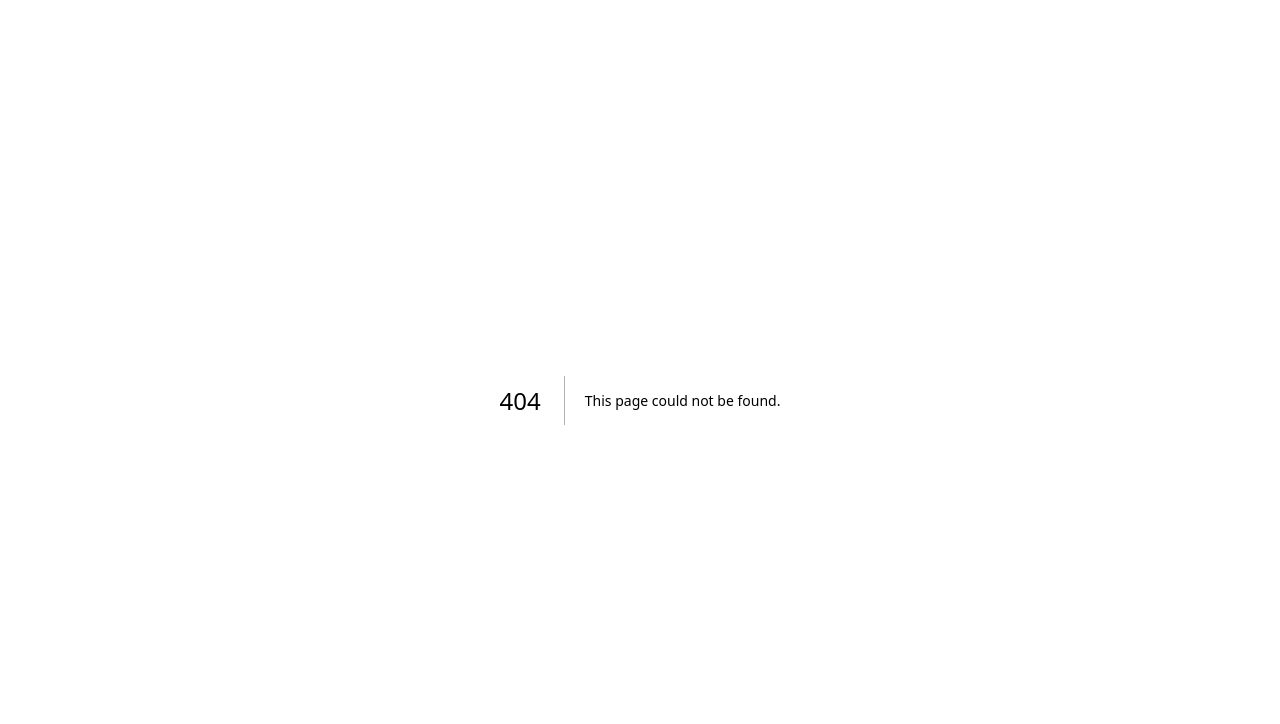
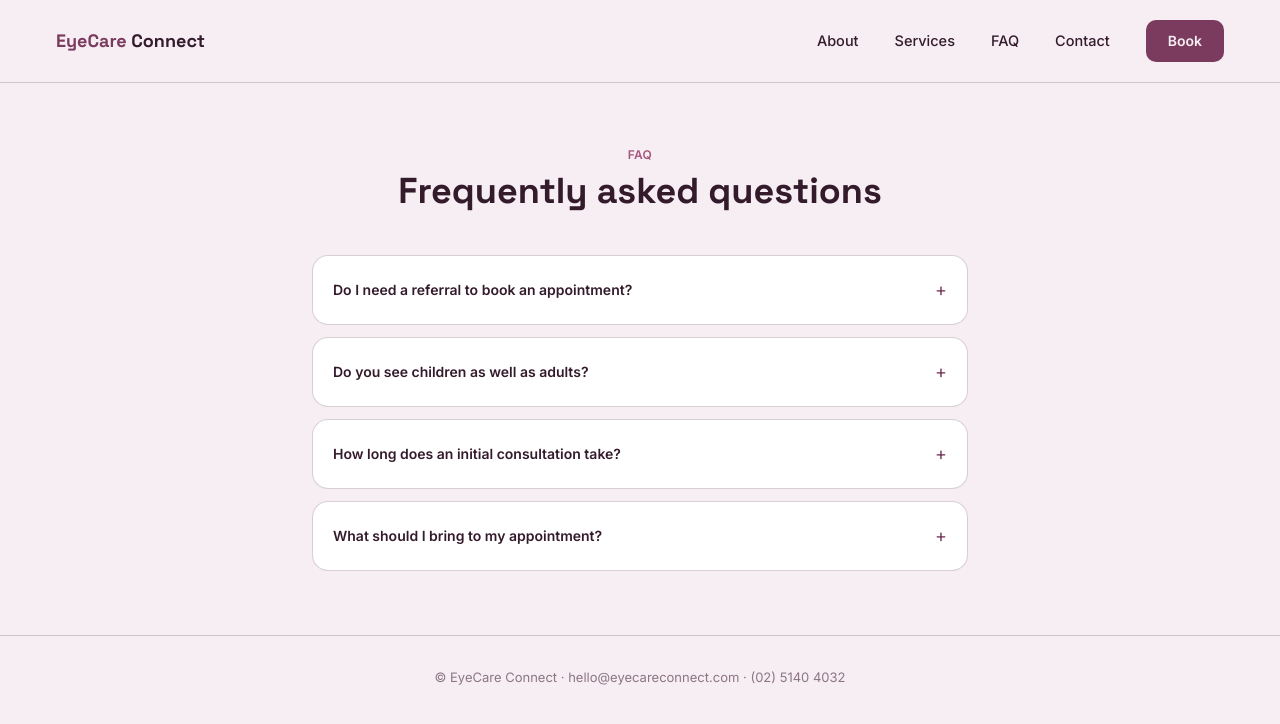
Before and after one commit to ap23hp/eyecare-connect, a Next.js app: page /faq in a window 1280 px wide. Before the commit this address had no page. Shown: the top 724 px of the page. Built offline with nearby package versions, Linux system fonts and the light colour scheme.

Commit message:
feat: added faq page with accordion

```diff
--- /dev/null
+++ b/app/faq/page.tsx
@@ -0,0 +1,68 @@
+"use client";
+
+import { useState } from "react";
+import Navbar from "../components/layout/Navbar";
+import Footer from "../components/layout/Footer";
+
+const FAQS = [
+  {
+    q: "Do I need a referral to book an appointment?",
+    a: "No referral is required. You can book a consultation directly, though a referral from your GP or ophthalmologist is welcome if you have one.",
+  },
+  {
+    q: "Do you see children as well as adults?",
+    a: "Yes. Paediatric assessments for squint, amblyopia and eye movement conditions are a core part of the practice, alongside adult consultations.",
+  },
+  {
+    q: "How long does an initial consultation take?",
+    a: "An initial assessment runs for 45 minutes, allowing time for a full history, testing and a discussion of next steps.",
+  },
+  {
+    q: "What should I bring to my appointment?",
+    a: "Please bring any current glasses or contact lenses, a list of medications, and any relevant referral letters or previous test results.",
+  },
+];
+
+export default function FaqPage() {
+  const [openIndex, setOpenIndex] = useState<number | null>(null);
+
+  return (
+    <div>
+      <Navbar />
+
+      <div className="px-6 py-10 md:px-14 md:py-16 max-w-3xl mx-auto">
+        <p className="text-xs font-semibold tracking-wide text-terracotta mb-2 text-center">
+          FAQ
+        </p>
+        <h1 className="font-display text-2xl md:text-4xl font-bold mb-8 md:mb-11 text-center">
+          Frequently asked questions
+        </h1>
+
+        <div className="flex flex-col gap-3">
+          {FAQS.map((faq, i) => (
+            <div
+              key={faq.q}
+              className="rounded-2xl border border-border bg-white p-5"
+            >
+              <button
+                onClick={() => setOpenIndex(openIndex === i ? null : i)}
+                className="w-full flex items-center justify-between text-left"
+              >
+                <span className="text-sm font-semibold pr-4">{faq.q}</span>
+                <span className="text-accent text-lg">
+                  {openIndex === i ? "−" : "+"}
+                </span>
+              </button>
+
+              {openIndex === i && (
+                <p className="text-sm text-muted mt-3">{faq.a}</p>
+              )}
+            </div>
+          ))}
+        </div>
+      </div>
+
+      <Footer />
+    </div>
+  );
+}
--- a/app/globals.css
+++ b/app/globals.css
@@ -1,13 +1,13 @@
 @import "tailwindcss";
 
 :root {
-  --color-cream: #f3efe6;
-  --color-text: #2b2620;
-  --color-accent: #3d6b62;
-  --color-accent-soft: rgba(61, 107, 98, 0.1);
-  --color-muted: #a89f91;
-  --color-border: rgba(168, 159, 145, 0.35);
-  --color-terracotta: #b5714f;
+  --color-cream: #f6eef2;
+  --color-text: #341b2c;
+  --color-accent: #7a3b5e;
+  --color-accent-soft: rgba(122, 59, 94, 0.1);
+  --color-muted: #8c7684;
+  --color-border: rgba(140, 118, 132, 0.35);
+  --color-terracotta: #a6577e;
 }
 
 @theme inline {
```
